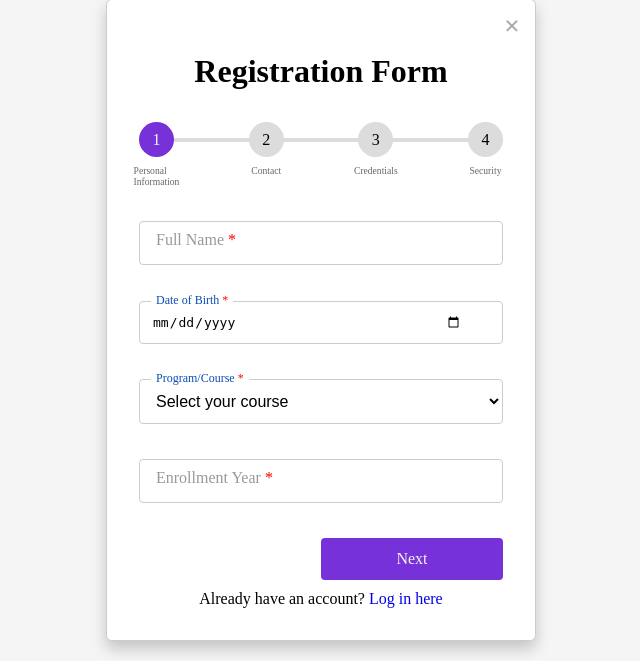
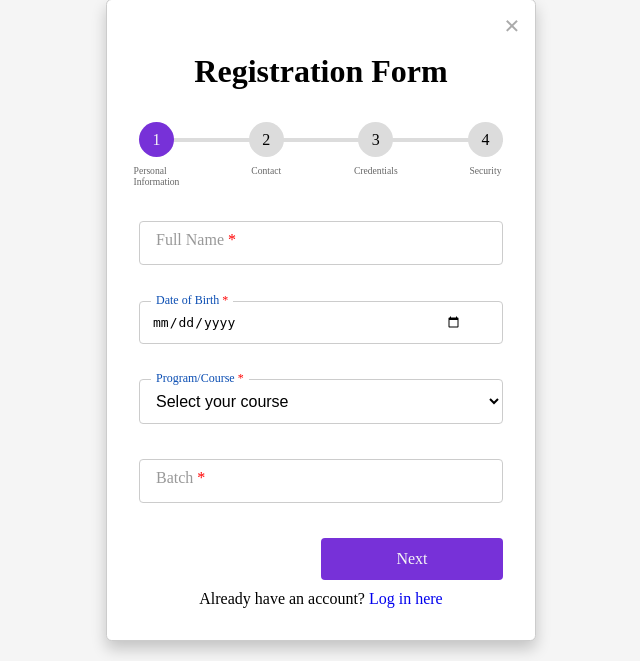
Before and after one commit to RabinPyakurel/Student-Academic-portal, a PHP site: page /authentication/sign-up.php in a window 1280 px wide. Shown: the part 70-731 px from the top of the page, without its empty margins (488-1128 px from the left). Run offline with PHP 8.4, Linux system fonts and the light colour scheme.

Commit message:
updated enrollment year to batch

```diff
--- a/authentication/sign-up.php
+++ b/authentication/sign-up.php
@@ -47,7 +47,7 @@
             </div>
             <div class="input-group">
                 <input type="text" name="enroll_year" id="enroll" placeholder="" required>
-                <label for="enroll">Enrollment Year <span class="necessary">*</span></label>
+                <label for="enroll">Batch <span class="necessary">*</span></label>
                 <span class="error" id="enrMsg"></span>
             </div>
             <div>
@@ -84,7 +84,7 @@
             <div class="input-group">
                 <input type="text" name="id_num" id="id" placeholder="" required>
                 <label for="id">Id Card Number <span class="necessary">*</span></label>
-                <span class="error id=" idMsg"></span>
+                <span class="error" id="idMsg"></span>
             </div>
             <div class="btns-group">
                 <a href="#" class="btn btn-prev">Previous</a>
```
